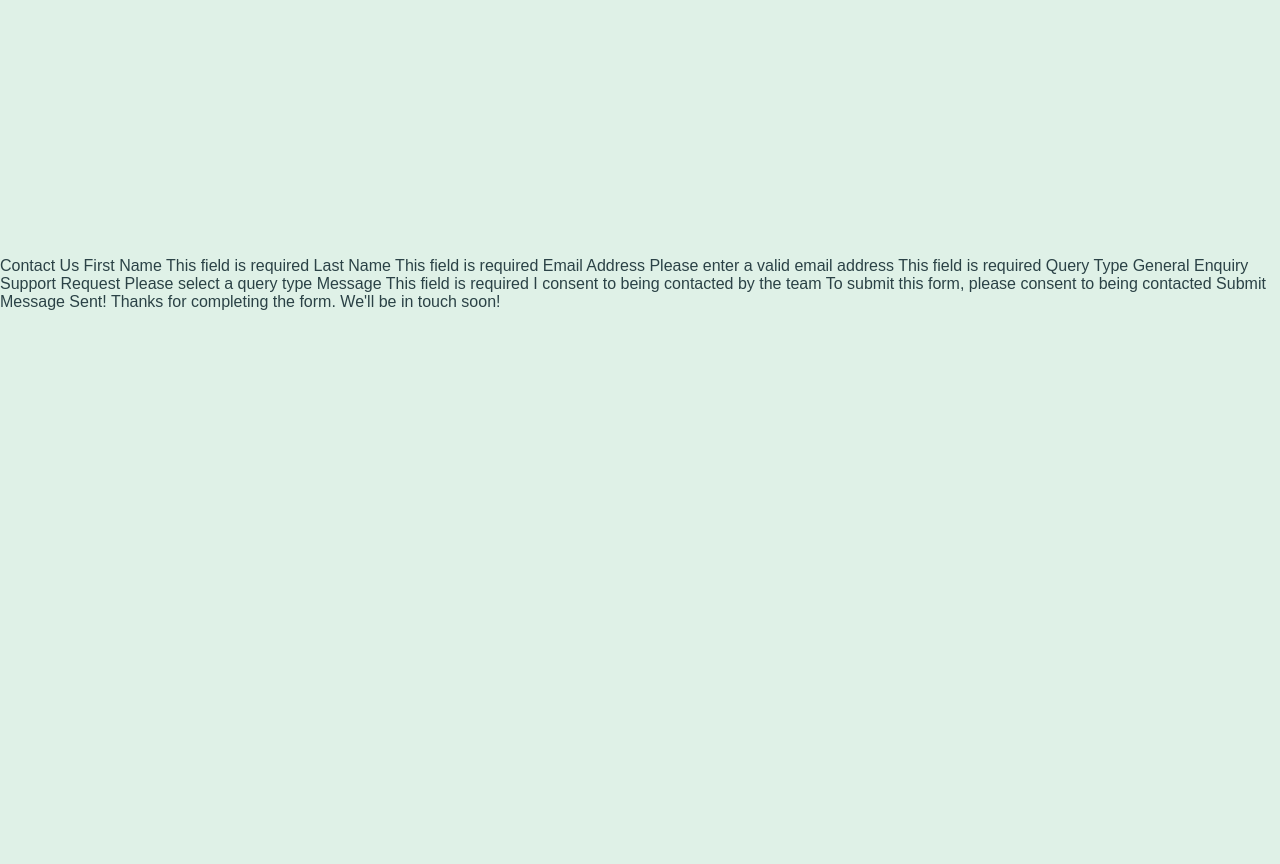
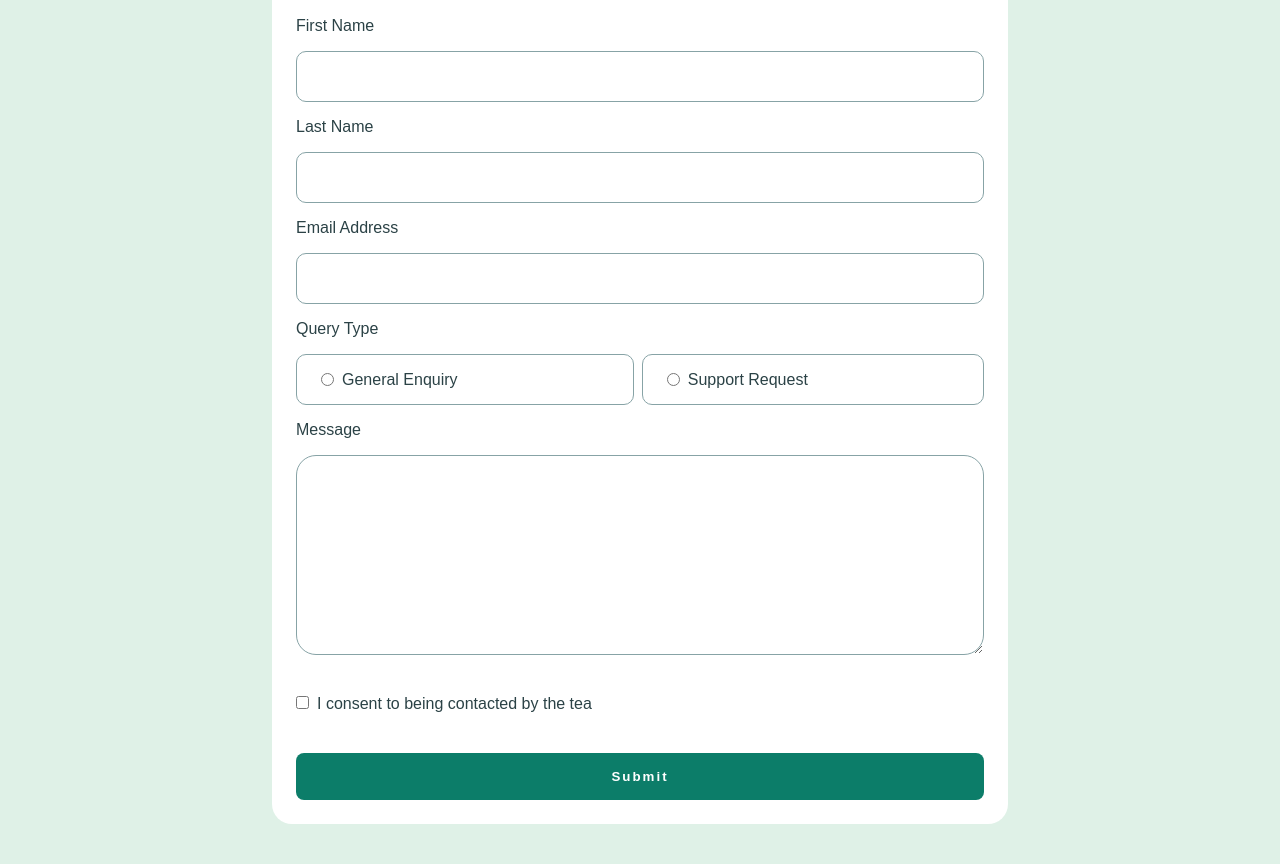
Before and after one commit to jakimiszka/fm-form, a plain HTML site: page index.html in a window 1280 px wide. Shown: the part 116-980 px from the top of the page. Before the commit the page ends 800 px from the top, so only its background shows below. Drawn offline with Linux system fonts and the light colour scheme.

Commit message:
draft - layout

```diff
--- a/index.html
+++ b/index.html
@@ -9,34 +9,48 @@
   <title>Frontend Mentor | Contact form</title>
 </head>
 <body>
+  <main class="container">
+    <h1 class="title">Contact Us</h1>
+    <form class="contact_form">
 
-  Contact Us
+      <!-- name, for, id -->
+      <!-- shared class inputs, labels -->
 
-  First Name
-  This field is required
+      <label>First Name</label>
+      <input type="text" required>
 
-  Last Name
-  This field is required
+      <label>Last Name</label>
+      <input type="text" required>
 
-  Email Address
-  Please enter a valid email address
-  This field is required
+      <label>Email Address</label>
+      <input type="email" required>
 
-  Query Type
-  General Enquiry
-  Support Request
-  Please select a query type
+      <label>Query Type</label>
+      <fieldset class="query_type">
 
-  Message
-  This field is required
+        <label class='general' for="general">
+          <input type="radio" name="query" id="general" required>
+          General Enquiry
+        </label>
+        <label class="support" for="support">
+          <input type="radio" name="query" id="support" required>
+          Support Request
+        </label>
+      </fieldset>
 
-  I consent to being contacted by the team
-  To submit this form, please consent to being contacted
+      <label>Message</label>
+      <textarea required></textarea>
 
-  Submit
+      <label class="consent" name="consent" for="consent">
+        <input type="checkbox" id="consent" required>
+        I consent to being contacted by the tea
+      </label>
 
-  Message Sent!
-  Thanks for completing the form. We'll be in touch soon!
+
+
+      <button type="submit">Submit</button>
+    </form>
+  </main>
 
   <script defer src="script.js"></script>
 </body>
--- a/styles.css
+++ b/styles.css
@@ -44,6 +44,106 @@ body{
     display: flex;
     justify-content: center;
     align-items: center;
-    height: 100vh;
+    height: 100%;
+    padding: var(--spacing-500);
     width: 100vw;
 }
+
+.container{
+    width: 343px;
+    height: auto;
+    display: flex;
+    flex-direction: column;
+    justify-content: space-around;
+    padding: var(--spacing-300);
+    background-color: var(--white);
+    border-radius: 20px;
+}
+
+.title{
+    margin-bottom: var(--spacing-400);
+    font-size: var(--font-size-1);
+    font-weight: var(--bold);
+    color: var(--grey-900);
+}
+
+.contact_form{
+    flex-grow: 1;
+    display: flex;
+    flex-direction: column;
+    gap: var(--spacing-200);
+}
+.consent{
+    display: flex;
+    gap: .5rem;
+    align-items: baseline;
+    margin-top: var(--spacing-300);
+    margin-bottom: var(--spacing-300);
+}
+
+.query_type{
+    width: 100%;
+    display: flex;
+    flex-direction: column;
+    gap: var(--spacing-100);
+    border: none;
+}
+
+.general, .support{
+    display: flex;
+    flex-grow: 1;
+    align-items: center;
+    gap: var(--spacing-100);
+    height: 51px;
+    width: auto;
+    color: var(--grey-900);
+    font-weight: var(--regular);
+    border: 1px solid var(--grey-500);
+    border-radius: 10px;
+    padding-inline: var(--spacing-300);
+}
+
+button{
+    background-color: var(--green-600);
+    padding: var(--spacing-200);
+    letter-spacing: 2px;
+    border: none;
+    border-radius: var(--spacing-100);
+    color: var(--white);
+    font-weight: var(--bold);
+    cursor: pointer;
+}
+
+label{
+    color: var(--grey-900);
+    font-size: var(--font-size-3);
+    font-weight: var(--regular);
+}
+
+input[type="text"],
+input[type="email"]
+{
+    height: 51px;
+    border: 1px solid var(--grey-500);
+    border-radius: 10px;
+    padding-inline: var(--spacing-300);
+    color: var(--grey-900);
+    font-weight: var(--regular);
+}
+
+textarea{
+    border: 1px solid var(--grey-500);
+    width: auto;
+    height: 200px;
+    border-radius: 20px;
+}
+
+@media screen and (min-width: 736px) {
+    .container{
+        width: 736px;
+    }
+    .query_type{
+        flex-direction: row;
+    }
+
+}
```
